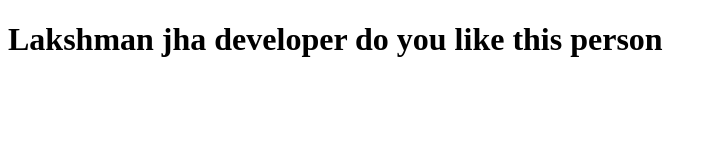
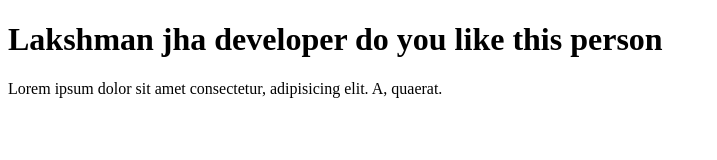
Before and after one commit to lakshman778180/Lets-Learn-Git, a plain HTML site: page index.html in a window 1280 px wide. Shown: the whole page, without its empty margins (0-717 px from the left). Drawn offline with Linux system fonts and the light colour scheme.

Commit message:
lakshman jha

```diff
--- a/index.html
+++ b/index.html
@@ -7,5 +7,6 @@
 </head>
 <body>
   <h1>Lakshman jha developer do you like this person</h1>
+  <p>Lorem ipsum dolor sit amet consectetur, adipisicing elit. A, quaerat.</p>
 </body>
 </html>
```
